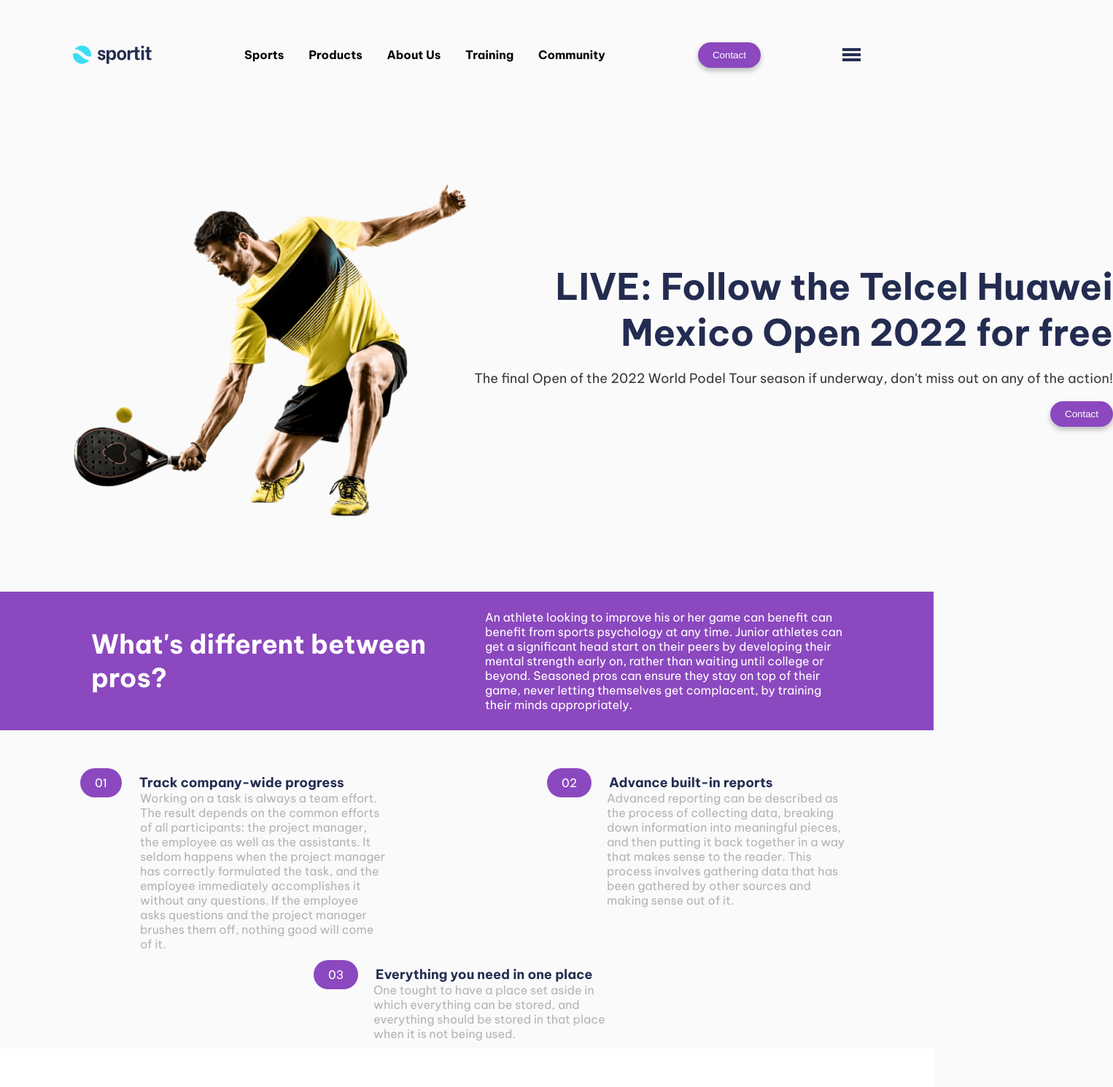
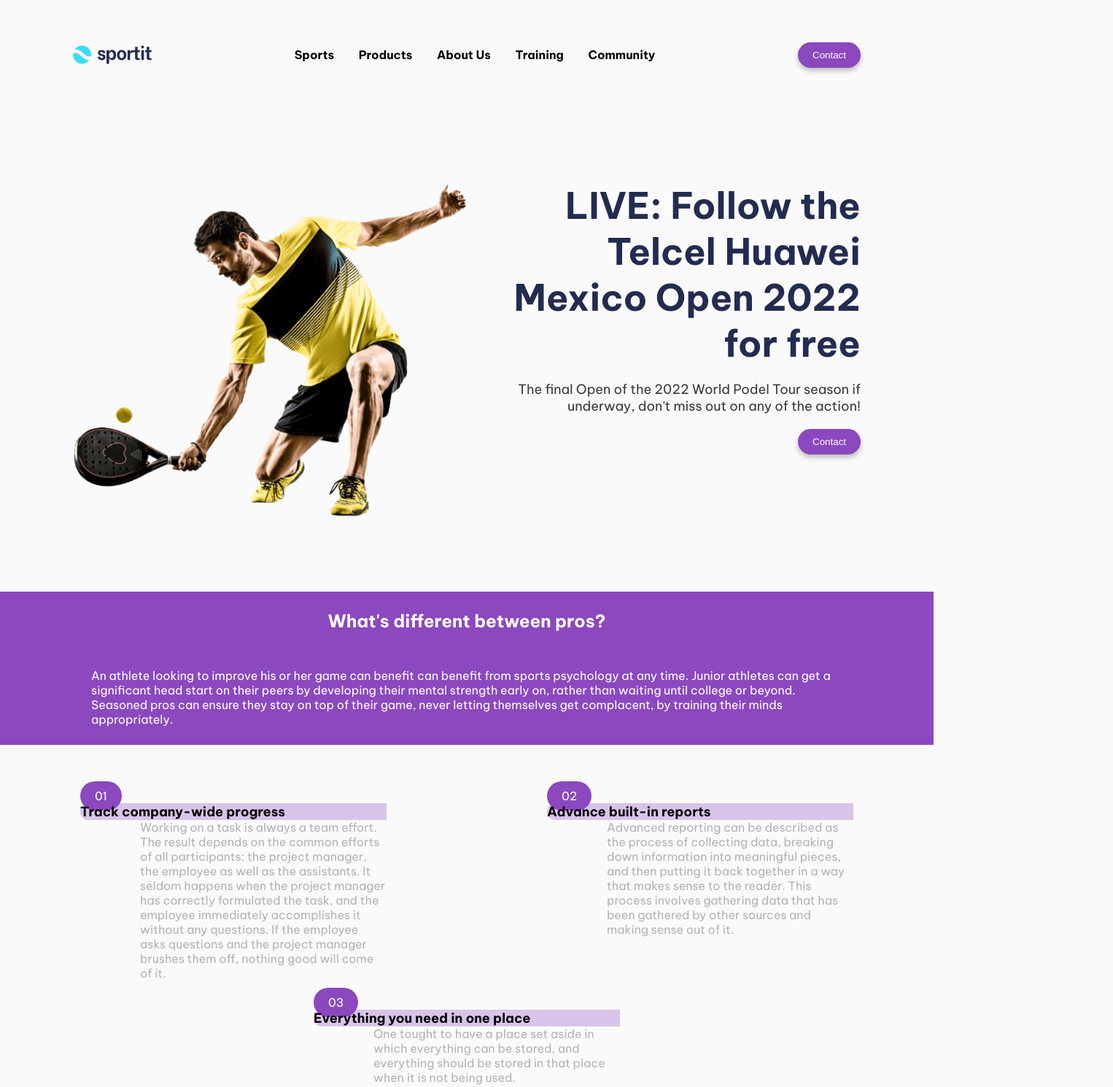
Before and after one commit to Soofypls/Front-End-I-Padel-webpage, a plain HTML site: page index.html in a window 1280 px wide. Shown: the top 1490 px of the page at 73% size, 1526 px wide, since content can reach past the window. Drawn offline with Linux system fonts and the light colour scheme.

Commit message:
Query fixed

```diff
--- a/css/styles.css
+++ b/css/styles.css
@@ -8,7 +8,7 @@
     --color-07: #1e1e26;
     --color-08: #3CDDF3;
     --color-09: #8B48BF4D;
-
+    --color-10: rgba(139, 72, 191, 0.3);
     --margin-main: 0 100px;
 }
 
@@ -44,13 +44,8 @@ button {
 }
 
 
-header>div,
-header>nav {
-    display: flex;
-    align-items: center;
-}
-
-header .header-nav {
+header .header-nav,
+header .logo {
     display: flex;
     align-items: center;
 }
@@ -58,16 +53,11 @@ header .header-nav {
 header .header-nav .icon {
     display: block;
     align-items: center;
-
 }
 
-header .header-nav button {
-    padding: 10px;
-    border-radius: 50px;
-    color: var(--color-02);
-    border-style: none;
-    background-color: var(--color-01);
-
+header .desktop_button {
+    display: none;
+    align-items: center;
 
 }
 
@@ -88,15 +78,16 @@ header .header-nav a:hover {
 
 main .slider-container {
     display: flex;
-    align-items: center;
     margin: var(--margin-main);
     margin-bottom: 95px;
     justify-content: space-between;
     text-align: right;
+    flex-direction: column;
 }
 
+
 main .slider-container>div {
-    justify-content: space-between;
+    flex-direction: row;
 }
 
 main .slider-container>div:first-child {
@@ -104,7 +95,6 @@ main .slider-container>div:first-child {
 }
 
 main .slider-container div button {
-    margin-left: 800px;
     text-align: center;
 }
 
@@ -126,16 +116,25 @@ main .diff-section {
     color: var(--color-02);
     padding: var(--margin-main);
     margin-bottom: 50px;
+    flex-direction: column;
 }
 
-main .diff-section h2 {
-    font-size: 36px;
-}
+
 
 main .diff-section>div {
     flex: 1 1 0;
     margin: 25px;
     text-align: left;
+}
+
+main .company-items li::before {
+    counter-increment: item;
+    content: "0" counter(item);
+    background-color: var(--color-01);
+    padding: 10px 20px;
+    border-radius: 20px;
+    color: var(--color-02);
+    margin-right: 20px;
 }
 
 
@@ -148,26 +147,22 @@ main .company-items ol {
     flex-wrap: wrap;
 }
 
-main .company-items li::before {
-    counter-increment: item;
-    content: "0" counter(item);
-    background-color: var(--color-01);
-    padding: 10px 20px;
-    border-radius: 20px;
-    color: var(--color-02);
-    margin-right: 20px;
-}
 
 main .company-items li {
     margin: 10px;
     max-width: 420px;
 }
 
-main .company-items li h3 {
+main .company-items ol li h3 {
     display: inline-block;
-    color: var(--color-04);
     font-weight: bold;
     font-size: 18px;
+    border-radius: 50px 0 0 50px;
+    background-color: var(--color-10);
+    align-self: stretch;
+    flex-direction: row;
+    display: flex;
+    align-items: center;
 }
 
 main .company-items li>div {
@@ -195,8 +190,8 @@ main .employee-list .employee-wrapper {
     margin: var(--margin-main);
     background-color: var(--color-03);
     margin-bottom: 40px;
-    height: 250px;
-
+    min-height: 250px;
+    flex-direction: column;
 }
 
 main .employee-list button {
@@ -318,10 +313,6 @@ footer .copyright {
 
 /* Versión Desktop */
 @media (min-width:1000px) {
-    main .diff-section {
-        background-color: var(--color-01);
-    }
-
     header .header-nav .icon {
         display: none;
     }
@@ -329,4 +320,26 @@ footer .copyright {
     header .header-nav .menu {
         display: block;
     }
+
+    header .desktop_button {
+        display: flex;
+    }
+
+    main .slider-container {
+        flex-direction: row;
+    }
+
+    main .diff-section {
+        background-color: var(--color-01);
+    }
+
+    main .employee-list .employee-wrapper {
+        margin: var(--margin-main);
+        background-color: var(--color-03);
+        margin-bottom: 40px;
+        min-height: 250px;
+        flex-direction: row;
+
+    }
+
 }
--- a/index.html
+++ b/index.html
@@ -21,6 +21,9 @@
         </div>
         <nav class="header-nav">
 
+            <div class="icon">
+                <img src="imagenes/icon-hamburger.svg" alt="Menú de navegación" />
+            </div>
 
             <div class="menu">
                 <a href="./sports.html">Sports</a>
@@ -30,12 +33,10 @@
                 <a href="./community.html">Community</a>
             </div>
         </nav>
-        <div>
+        <div class="desktop_button">
             <button>Contact</button>
         </div>
-        <div class="icon">
-            <img src="imagenes/icon-hamburger.svg" alt="Menú de navegación" />
-        </div>
+
     </header>
 
 
```
